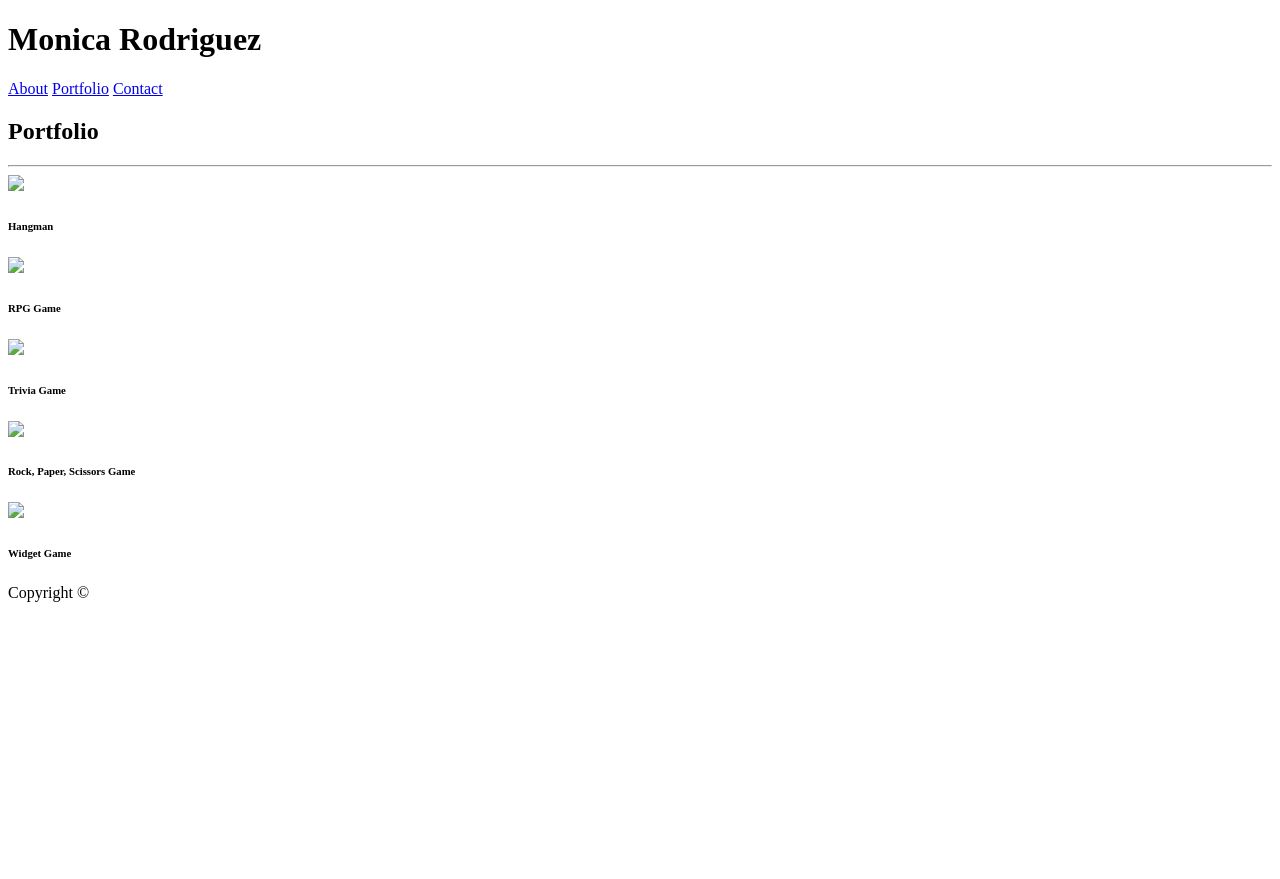
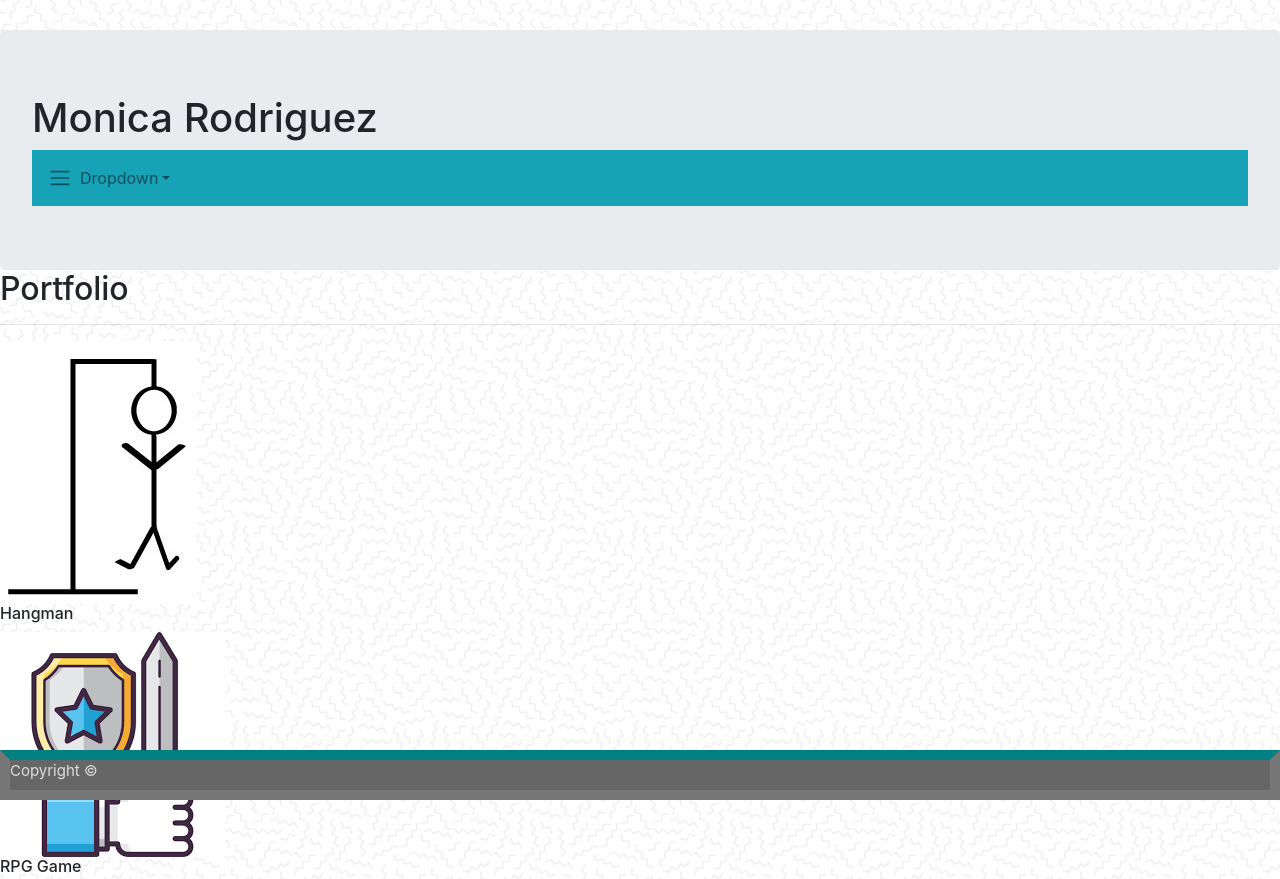
Before and after one commit to monica0491/Bootstrap, a plain HTML site: page portfolio.html in a window 1280 px wide. Shown: the top 879 px of the page. Before the commit the page ends 800 px from the top, so only its background shows below. Drawn offline with nearby package versions, Linux system fonts and the light colour scheme.

Commit message:
Bootstrap HW

```diff
--- a/portfolio.html
+++ b/portfolio.html
@@ -5,70 +5,85 @@
     <meta http-equiv='X-UA-Compatible' content='IE=edge'>
     <title>Portfolio</title>
     <!-- <meta name='viewport' content='width=device-width, initial-scale=1'> -->
-    <link rel='stylesheet' type='text/css' media='screen' href='./assets/css/style.css'>
-    <script src='main.js'></script>
+    <script src='https://code.jquery.com/jquery-2.1.3.min.js'></script>
+    <link rel="stylesheet" href="https://maxcdn.bootstrapcdn.com/bootstrap/4.0.0/css/bootstrap.min.css">
+    <link rel="stylesheet" href="https://stackpath.bootstrapcdn.com/font-awesome/4.7.0/css/font-awesome.min.css">
+    <link rel="stylesheet" href="./style.css">
 </head>
 
 <body>
-    <header>
-        <div class="header-container">
-            <div class="header-center">
-                <div class="header-container-name">
-                    <h1>Monica Rodriguez</h1>
-                </div>
+    <div class="jumbotron" style="margin-bottom:0px">
+        <h1>Monica Rodriguez</h1>
+            <div class="navbar navbar-expand-md navbar-light bg-info sticky-top">
+                <button class="navbar-toggler" type="button" data-toggle="collapse" data-target="#collapse_target" aria-controls="navbarSupportedContent" aria-expanded="false" aria-label="Toggle navigation"></button>
+                    <span class="navbar-toggler-icon"></span>
+                </button>
 
-                <div class="anchors-box">
-                    <a href="./index.html">About</a>
-                    <a href="./portfolio.html">Portfolio</a>
-                    <a href="./contact.html">Contact</a>
+                <div class="collapse navbar-collapse" id="collapse_target">
+
+                    <ul class="navbar-nav">
+                        <li class="nav-item dropdown">
+                            <a class="nav-link dropdown-toggle" data-toggle="dropdown" data-target="dropdown_target">Dropdown</a>
+                                <span class="caret"></span>
+                            </a>
+                            <div class="dropdown-menu" aria-labelledby="dropdown_target">
+                                <a class="dropdown-item" href="./index.html">About</a>
+                                    <div class="dropdown-divider"></div>
+                                <a class="dropdown-item" href="./portfolio.html">Portfolio</a>
+                                    <div class="dropdown-divider"></div>
+                                <a class="dropdown-item" href="./contact.html">Contact</a>
+                                    <div class="dropdown-divider"></div>
+                                </a>
+                            </div>
+                        </li>
+                    </ul>
                 </div>
             </div>
-        </div>
-    </header>
+    </div>
 
-    <section class="content--bigbox">
-        <h2 class="main-title">Portfolio</h2>
-        <hr class="line">
+    <section>
+        <h2>Portfolio</h2>
+        <hr>
 
-        <div class="row">
-            <div class="column">
-                <div class="content">
+        <div>
+            <div>
+                <div>
                     <img src="./assets/images/hangman.jpg">
                     <h6>Hangman</h6>
                 </div>
             </div>
         </div>
 
-        <div class="row">
-            <div class="column">
-                <div class="content">
+        <div>
+            <div>
+                <div>
                         <img src="./assets/images/rpg.png">
                         <h6>RPG Game</h6>
                 </div>
             </div>
         </div>
 
-        <div class="row">
-            <div class="column">
-                <div class="content">
+        <div>
+            <div>
+                <div>
                         <img src="./assets/images/trivia.jpeg">
                         <h6>Trivia Game</h6>
                 </div>
             </div>
         </div>
 
-        <div class="row">
-            <div class="column">
-                <div class="content">
+
+
+                <div>
                         <img src="./assets/images/rockps.jpeg">
                         <h6>Rock, Paper, Scissors Game</h6>
                 </div>
             <div
         </div>
 
-        <div class="row">
-            <div class="column">
-                <div class="content">
+
+
+                <div>
                         <img src="./assets/images/widget.png">
                         <h6>Widget Game</h6>
                 </div>
@@ -77,10 +92,12 @@
 
 
     </section>
-
+    <script src="https://code.jquery.com/jquery-3.4.1.slim.min.js" integrity="sha384-J6qa4849blE2+poT4WnyKhv5vZF5SrPo0iEjwBvKU7imGFAV0wwj1yYfoRSJoZ+n" crossorigin="anonymous"></script>
+    <script src="https://cdn.jsdelivr.net/npm/popper.js@1.16.0/dist/umd/popper.min.js" integrity="sha384-Q6E9RHvbIyZFJoft+2mJbHaEWldlvI9IOYy5n3zV9zzTtmI3UksdQRVvoxMfooAo" crossorigin="anonymous"></script>
+    <script src="https://stackpath.bootstrapcdn.com/bootstrap/4.4.1/js/bootstrap.min.js" integrity="sha384-wfSDF2E50Y2D1uUdj0O3uMBJnjuUD4Ih7YwaYd1iqfktj0Uod8GCExl3Og8ifwB6" crossorigin="anonymous"></script>
 </body>
 
 <footer class="footer">
-    <p class="copyright">Copyright &copy;</p>
+    <p class="message">Copyright &copy;</p>
 </footer>
 </html>
--- /dev/null
+++ b/style.css
@@ -0,0 +1,68 @@
+body{
+    background: url(memphis-mini.png);
+    padding-top: 30px;
+}
+
+.line{
+    color: #dddddd;
+    margin: 30px 0px;
+}
+
+.jumbotron{
+    margin-top: 0;
+}
+
+.about-image{
+    width: 250px;
+    height: 225px;
+    text-align: match-parent;
+    float: left;
+    margin-right: 20px;
+    margin-bottom: 20px;
+}
+
+.content{
+    background-color: white;
+    width: 960px;
+    margin: 100px auto;
+    border-style: solid;
+    border-width: 1px;
+    border-color: #dddddd;
+    padding: 20px;
+    position: static;
+    overflow: auto;
+    font-family: Arial, Helvetica, sans-serif;
+    color: #777777;
+    text-align: justify;
+    line-height: 30px;
+}
+
+.footer{
+    background-color: #666666;
+    position: fixed;
+    left: 0;
+    bottom: 0;
+    width: 100%;
+    height: 50px;
+    color: #dddddd;
+    font-size: 15px;
+    border: 10px solid #777777;
+    border-top-color: teal;
+}
+
+.copyright{
+    text-align: center;
+    margin: 0 auto;
+    padding-top: 30px;
+}
+
+.message{
+    height: 150px;
+}
+
+@media(max-width: 900px){
+    .about-image{
+     width: 260px;
+     height:70px;
+    }
+}
```
Also changed, not shown: contact.html (+36 -19 lines), index.html (+31 -17 lines), assets/images/hangman.jpg (added), assets/images/rockps.jpeg (added), assets/images/rpg.png (added), assets/images/so-white.png (added), assets/images/trivia.jpeg (added), assets/images/widget.png (added), memphis-mini.png (added), 3 other files.
